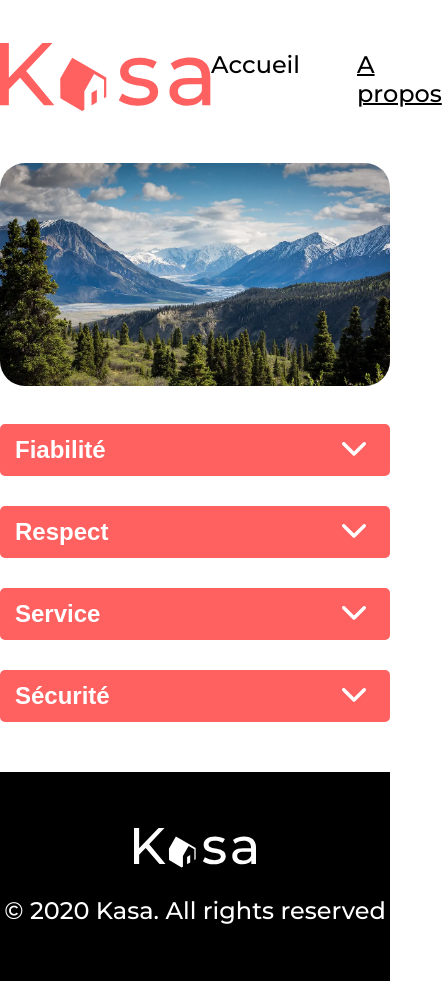
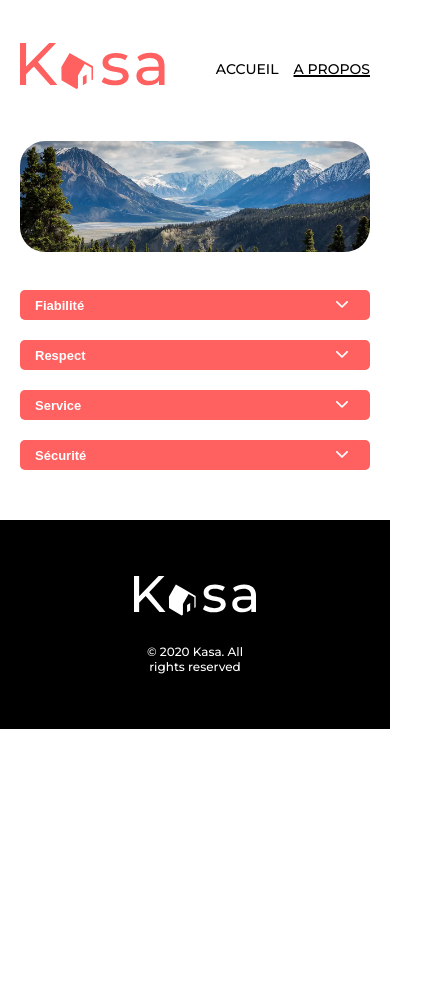
Before and after one commit to matrasit/kasa, a React (Vite) app: page /a-propos in a window 390 px wide. Shown: the whole page, 442 px wide, since content can reach past the window. After the commit the page ends 844 px from the top, so only its background shows below. Built offline with nearby package versions, Linux system fonts and the light colour scheme.

Commit message:
feat: implement responsive layouts across all pages

```diff
--- a/src/styles/components/_banner.scss
+++ b/src/styles/components/_banner.scss
@@ -33,4 +33,19 @@
         font-weight: 700;
         text-align: center;
     }
+
+    @media screen and (width <=768px){
+        height: 111px;
+
+        h1{
+            font-size: 24px;
+            text-align: left;
+            max-width: 225px;
+            box-sizing: border-box;
+            padding-inline: 0;
+            left: 16px;
+            transform: translate(0%, -50%);
+
+        }
+    }
 }
--- a/src/styles/components/_card-logement.scss
+++ b/src/styles/components/_card-logement.scss
@@ -11,8 +11,6 @@
     border-radius: 25px;
     padding-block: 50px;
 
-
-}
     .logement-card {
         width: 100%;
         aspect-ratio: 1 / 1;
@@ -42,3 +40,13 @@
             z-index: 1;
         }
     }
+    @media screen and (width <=768px){
+        grid-template-columns: minmax(0, 1fr);
+        padding: 0;
+        gap: 20px;
+        .logement-card{
+            height: 255px;
+            aspect-ratio: auto;
+        }
+    }
+}
--- a/src/styles/components/_collapse.scss
+++ b/src/styles/components/_collapse.scss
@@ -40,12 +40,4 @@
     padding: 10px 20px 10px 15px;
     font-size: 24px;
     font-weight: 700;
-
-
 }
-.about__collapse {
-    display: flex;
-    flex-direction: column;
-    margin-top: 38px;
-    gap: 30px;
-}
--- a/src/styles/components/_footer.scss
+++ b/src/styles/components/_footer.scss
@@ -7,9 +7,6 @@
     width: 100%;
     height: 209px;
     gap: 28px;
-
-
-
     p {
         color: #FFFFFF;
         font-size: 24px;
@@ -17,4 +14,11 @@
         margin : 0;
 
     }
+    @media screen and (width <=768px){
+        p{
+            font-size: 12px;
+            text-align: center;
+            max-width: 134px;
+        }
+    }
 }
--- a/src/styles/components/_header.scss
+++ b/src/styles/components/_header.scss
@@ -31,4 +31,33 @@
         }
 
     }
+
+    @media screen and (width <=768px){
+        padding-inline: 20px;
+        box-sizing: border-box;
+        height: 46px;
+        img{
+            width: 145px;
+            height: auto;
+
+        }
+        nav{
+
+            ul{
+                gap: 15px;
+                a{
+                    font-size: 14px;
+                    text-transform:uppercase;
+                }
+            }
+        }
+
+
+
+    }
+    @media screen and (width <=350px){
+        img{
+            width: 99px;
+        }
+    }
 }
--- a/src/styles/components/_slideshow.scss
+++ b/src/styles/components/_slideshow.scss
@@ -34,4 +34,17 @@
         font-size: 18px;
         font-weight: 500;
     }
+    @media screen and (width <= 768px) {
+        height: 255px;
+        &_prev,
+        &_next {
+            img{
+                height: 24px;
+                width: 24px;
+            }
+        }
+        &_counter{
+            display: none;
+        }
+    }
 }
--- a/src/styles/layouts/_main-layout.scss
+++ b/src/styles/layouts/_main-layout.scss
@@ -6,4 +6,12 @@
     main {
         flex: 1;
     }
+    @media screen and (width <= 768px) {
+        min-height: auto;
+        main {
+            padding-inline: 20px;
+
+
+        }
+    }
 }
--- a/src/styles/main.scss
+++ b/src/styles/main.scss
@@ -8,6 +8,7 @@
 @use "pages/not-found";
 @use "components/slideshow";
 @use "pages/fiche-logement";
+@use "pages/about";
 body {
   background-color: white;
 
--- /dev/null
+++ b/src/styles/pages/_about.scss
@@ -0,0 +1,22 @@
+.about__collapse {
+    display: flex;
+    flex-direction: column;
+    margin-top: 38px;
+    gap: 30px;
+    @media screen and (width <= 768px) {
+        gap: 20px  ;
+
+        .collapse__button {
+            font-size: 13px;
+            height: 30px;
+            padding-block: 0;
+        }
+        .collapse__icon{
+            width: 16px;
+            height: auto;
+        }
+        .collapse__content{
+            font-size: 12px;
+        }
+    }
+}
--- a/src/styles/pages/_fiche-logement.scss
+++ b/src/styles/pages/_fiche-logement.scss
@@ -75,7 +75,7 @@
         gap: 6px;
 
     }
-    &_star{
+    &__star{
         height: 24px;
         width: 24px;
     }
@@ -94,4 +94,66 @@
 
         }
     }
+    @media screen and (width <= 768px) {
+        &_info{
+            flex-direction: column;
+            gap: 10px;
+        }
+        &_details{
+            h1{
+                font-size: 18px;
+            }
+            p{
+                font-size: 14px;
+            }
+        }
+        &_aside{
+            flex-direction: row-reverse;
+            justify-content: space-between;
+            align-items: center;
+        }
+        &_collapse{
+            flex-direction: column;
+            gap: 20px;
+        }
+        &_host{
+            p{
+                font-size: 12px;
+                width: 72px;
+            }
+            img{
+                height: 32px;
+                width: 32px;
+            }
+        }
+        &__star{
+            height: 18px;
+            width: 18px;
+        }
+        .collapse__button {
+            font-size: 13px;
+            height: 30px;
+            padding-block: 0;
+        }
+        .collapse__icon{
+            width: 16px;
+            height: auto;
+        }
+        .collapse__content{
+            font-size: 12px;
+        }
+
+        &_tags{
+        flex-wrap: wrap;
+        span{
+            height: 18px;
+            font-size: 10px;
+
+
+
+        }
+
+
+    }
+    }
 }
--- a/src/styles/pages/_not-found.scss
+++ b/src/styles/pages/_not-found.scss
@@ -11,8 +11,6 @@
         font-weight: 700;
         color: #FF6060;
         margin: 0;
-
-
     }
     p {
             font-size: 36px;
@@ -24,6 +22,17 @@
         font-size: 18px;
         font-weight: 500;
         color: #000000;
-
+    }
+    @media screen and (width <= 768px){
+        gap: 119px;
+        h1{
+            font-size: 96px;
+        }
+        p{
+            font-size: 18px;
+        }
+        .not-found__link{
+            font-size: 14px;
+        }
     }
 }
```
Lines whose indentation alone changed are shown as unchanged.
